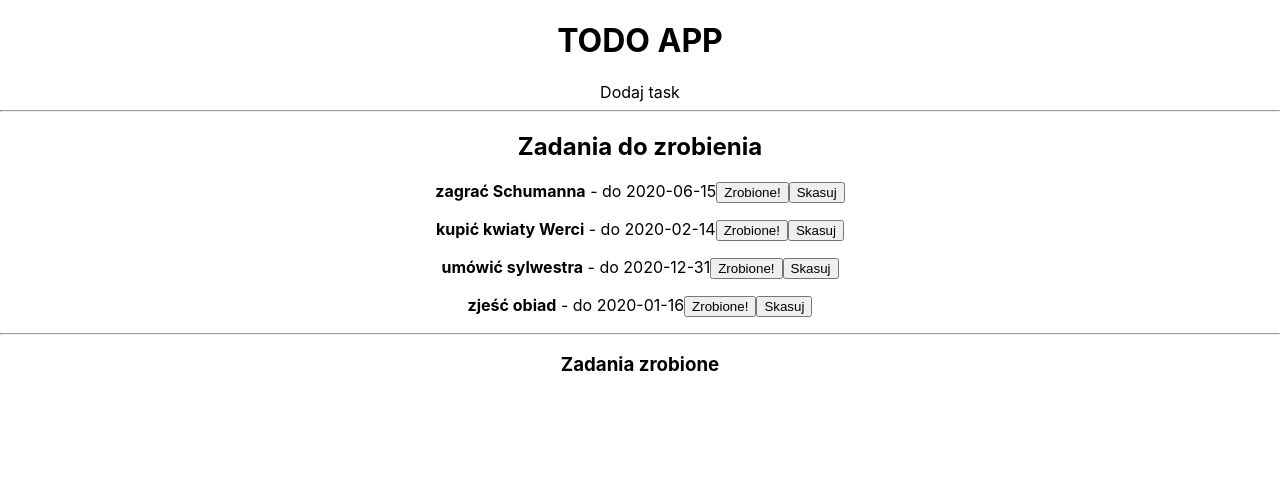
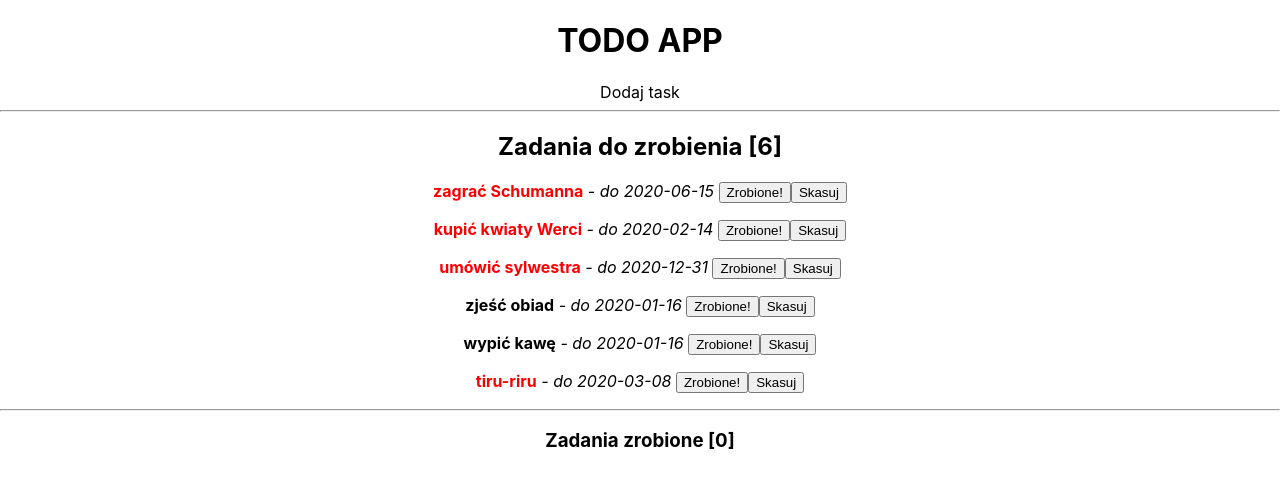
Before and after one commit to siwoczarny/pin-board, a React (Create React App) app: page / in a window 1280 px wide. Shown: the top 488 px of the page. Built offline with nearby package versions, Linux system fonts and the light colour scheme.

Commit message:
Displaying date of confirmation and highlighting tasks

```diff
--- a/src/components/App.js
+++ b/src/components/App.js
@@ -13,7 +13,7 @@ class App extends Component {
         date: '2020-06-15',
         important: true,
         active: true,
-        finishDate: null
+        finishDate: true
       },
       {
         id: 1,
@@ -21,7 +21,7 @@ class App extends Component {
         date: '2020-02-14',
         important: true,
         active: true,
-        finishDate: null
+        finishDate: true
       },
       {
         id: 2,
@@ -29,15 +29,31 @@ class App extends Component {
         date: '2020-12-31',
         important: true,
         active: true,
-        finishDate: null
+        finishDate: true
       },
       {
         id: 3,
         text: 'zjeść obiad',
         date: '2020-01-16',
+        important: false,
+        active: true,
+        finishDate: true
+      },
+      {
+        id: 4,
+        text: 'wypić kawę',
+        date: '2020-01-16',
+        important: false,
+        active: true,
+        finishDate: true
+      },
+      {
+        id: 5,
+        text: 'tiru-riru',
+        date: '2020-03-08',
         important: true,
         active: true,
-        finishDate: null
+        finishDate: true
       },
     ]
    }
@@ -61,13 +77,13 @@ class App extends Component {
   }
 
   changeTaskStatus = (id) => {
-    console.log("chcnge w stanie elementu o id " + id);
+    console.log("change w stanie elementu o id " + id);
 
     const tasks = Array.from(this.state.tasks);
     tasks.forEach(task => {
       if(task.id === id) {
-        tasks.active = false ;
-        tasks.finishDate = new Date().getTime()
+        task.active = false ;
+        task.finishDate = new Date().getTime();
       }
     })
 
--- a/src/components/Task.js
+++ b/src/components/Task.js
@@ -2,11 +2,17 @@ import React from 'react';
 
 const Task = (props) => {
 
-    const { text, date, id } = props.task;
+    const style = {
+        color: 'red',
+    }
+
+    const { text, date, id, active, important, finishDate } = props.task;
+
+    if(active) {
         return (
             <div>
                 <p>
-                <strong>{text}</strong> - do <span>{date}</span>
+                    <strong style={important ? style : null}>{text}</strong><em> - do <span>{date} </span></em>
                     <button onClick={() => props.change(id)}> Zrobione!</button>
                     <button onClick={() => props.delete(id)}> Skasuj</button>
                 </p>
@@ -14,6 +20,19 @@ const Task = (props) => {
 
             </div>
         );
+    } else {
+
+        const finish = new Date(finishDate).toLocaleString();
+        return (
+         <div>
+            <p>
+                <strong>{text}</strong><em> - do <span>{date} </span></em>
+                <button onClick={() => props.delete(id)}> Skasuj</button><br/>
+                /potwierdzenie wykonania <span>{finish}/</span>
+            </p>
+         </div>
+        )
     }
+};
 
 export default Task;
--- a/src/components/TaskList.js
+++ b/src/components/TaskList.js
@@ -3,20 +3,24 @@ import Task from './Task';
 
 const TaskList = (props) => {
 
-    const tasks = props.tasks.map( task => <Task key={task.id} task={task} delete={props.delete} change={props.change} />);
+    const active = props.tasks.filter(task => task.active);
+    const done = props.tasks.filter(task => !task.active);
+    const activeTasks = active.map(task => <Task key={task.id} task={task} delete={props.delete} change={props.change} />);
+
+    const doneTasks = done.map(task => <Task key={task.id} task={task} delete={props.delete} change={props.change} />);
 
     return (
         <>
             <div className="active" >
-                <h2>Zadania do zrobienia</h2>
-                {tasks}
+                <h2>Zadania do zrobienia [{active.length}]</h2>
+                {activeTasks.length > 0 ? activeTasks : <p>Brak zadań do zrobienia</p>}
             </div>
 
             <hr />
 
             <div className="done" >
-                <h3>Zadania zrobione</h3>
-
+                <h3>Zadania zrobione [{done.length}]</h3>
+                {doneTasks}
             </div>
         </>
      );
```
Lines whose indentation alone changed are shown as unchanged.
